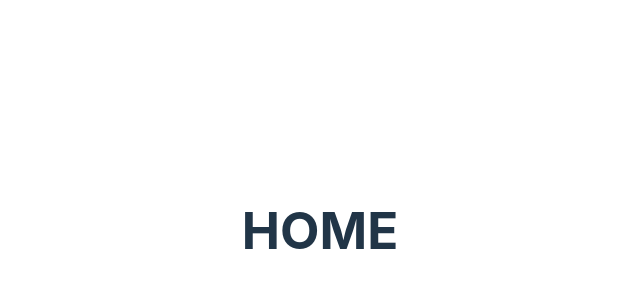
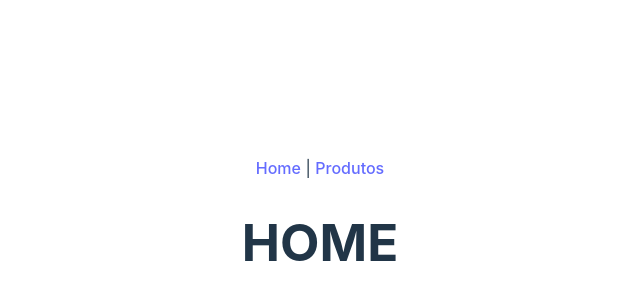
Before and after one commit to adrian-siv/exercicio-react-vite-rwd, a React (Vite) app: page / in a window 1280 px wide. Shown: the part 170-470 px from the top of the page, without its empty margins (320-960 px from the left). Built offline with nearby package versions, Linux system fonts and the light colour scheme.

Commit message:
Criado e renderizado componente "Menu"

```diff
--- a/src/App.jsx
+++ b/src/App.jsx
@@ -1,10 +1,12 @@
 import { Outlet } from "react-router-dom";
 import "./App.css";
+import Menu from "./components/Menu";
 Outlet;
 
 function App() {
 	return (
 		<>
+			<Menu />
 			<Outlet />
 		</>
 	);
--- /dev/null
+++ b/src/components/Menu.jsx
@@ -0,0 +1,11 @@
+import { Link } from "react-router-dom";
+
+export default function Menu() {
+    return(
+        <nav className="menu">
+            <Link to='/'>Home</Link>
+            <span> | </span>
+            <Link to='/produtos'>Produtos</Link>
+        </nav>
+    )
+}
```
